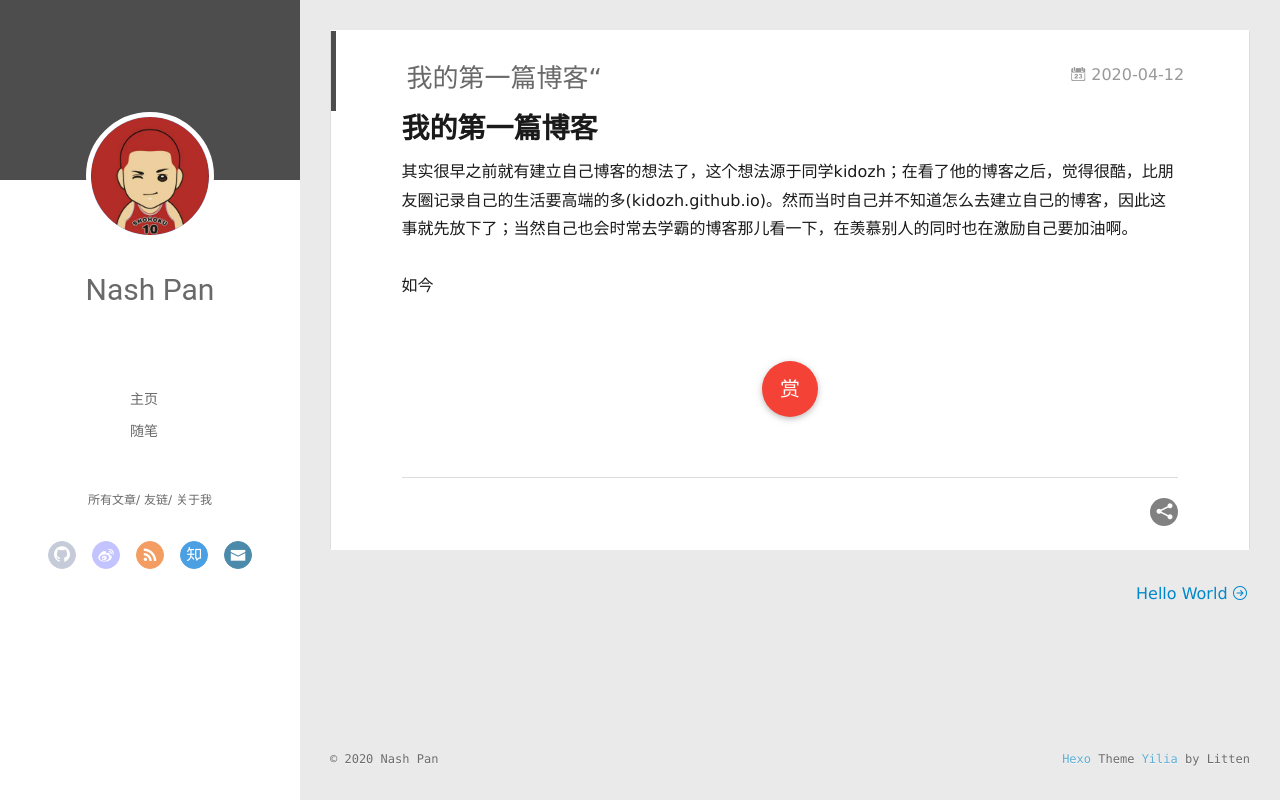
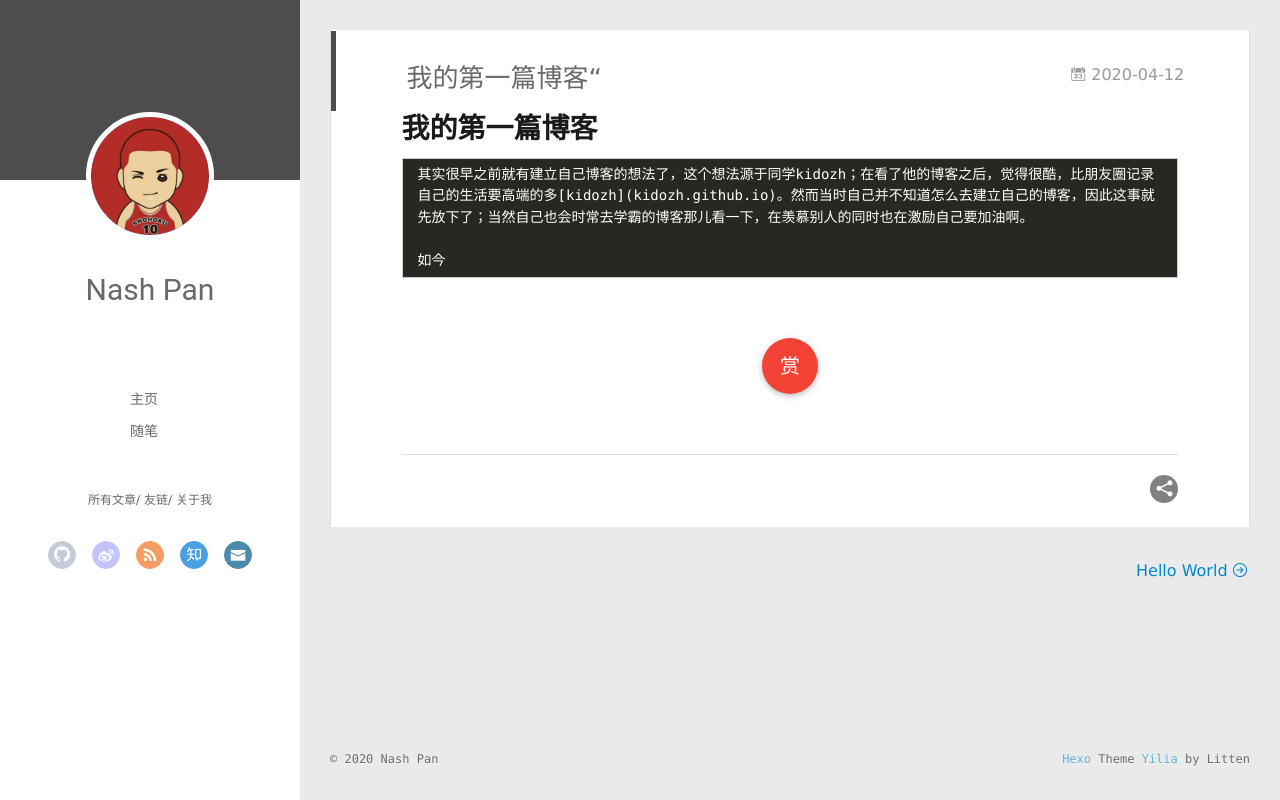
Before and after one commit to nashpan/nashpan.github.io, a plain HTML site: page 2020/04/12/我的第一篇博客“hexo-new-我的第一篇博客“/index.html in a window 1280 px wide. Drawn offline with Linux system fonts and the light colour scheme.

Commit message:
Site updated: 2020-04-12 21:56:41

```diff
--- a/2020/04/12/我的第一篇博客“hexo-new-我的第一篇博客“/index.html
+++ b/2020/04/12/我的第一篇博客“hexo-new-我的第一篇博客“/index.html
@@ -8,15 +8,15 @@
   <link rel="dns-prefetch" href="http://yoursite.com">
   <title>我的第一篇博客“ | Hexo</title>
   <meta name="viewport" content="width=device-width, initial-scale=1, maximum-scale=1">
-  <meta name="description" content="我的第一篇博客  其实很早之前就有建立自己博客的想法了，这个想法源于同学kidozh；在看了他的博客之后，觉得很酷，比朋友圈记录自己的生活要高端的多(kidozh.github.io)。然而当时自己并不知道怎么去建立自己的博客，因此这事就先放下了；当然自己也会时常去学霸的博客那儿看一下，在羡慕别人的同时也在激励自己要加油啊。   如今">
+  <meta name="description" content="我的第一篇博客其实很早之前就有建立自己博客的想法了，这个想法源于同学kidozh；在看了他的博客之后，觉得很酷，比朋友圈记录自己的生活要高端的多[kidozh](kidozh.github.io)。然而当时自己并不知道怎么去建立自己的博客，因此这事就先放下了；当然自己也会时常去学霸的博客那儿看一下，在羡慕别人的同时也在激励自己要加油啊。  如今">
 <meta property="og:type" content="article">
 <meta property="og:title" content="我的第一篇博客“">
 <meta property="og:url" content="http://yoursite.com/2020/04/12/%E6%88%91%E7%9A%84%E7%AC%AC%E4%B8%80%E7%AF%87%E5%8D%9A%E5%AE%A2%E2%80%9Chexo-new-%E6%88%91%E7%9A%84%E7%AC%AC%E4%B8%80%E7%AF%87%E5%8D%9A%E5%AE%A2%E2%80%9C/index.html">
 <meta property="og:site_name" content="Hexo">
-<meta property="og:description" content="我的第一篇博客  其实很早之前就有建立自己博客的想法了，这个想法源于同学kidozh；在看了他的博客之后，觉得很酷，比朋友圈记录自己的生活要高端的多(kidozh.github.io)。然而当时自己并不知道怎么去建立自己的博客，因此这事就先放下了；当然自己也会时常去学霸的博客那儿看一下，在羡慕别人的同时也在激励自己要加油啊。   如今">
+<meta property="og:description" content="我的第一篇博客其实很早之前就有建立自己博客的想法了，这个想法源于同学kidozh；在看了他的博客之后，觉得很酷，比朋友圈记录自己的生活要高端的多[kidozh](kidozh.github.io)。然而当时自己并不知道怎么去建立自己的博客，因此这事就先放下了；当然自己也会时常去学霸的博客那儿看一下，在羡慕别人的同时也在激励自己要加油啊。  如今">
 <meta property="og:locale" content="en_US">
 <meta property="article:published_time" content="2020-04-12T13:12:06.000Z">
-<meta property="article:modified_time" content="2020-04-12T13:46:23.625Z">
+<meta property="article:modified_time" content="2020-04-12T13:56:14.838Z">
 <meta property="article:author" content="Nash Pan">
 <meta name="twitter:card" content="summary">
 
@@ -178,9 +178,9 @@
 
     <div class="article-entry" itemprop="articleBody">
 
-        <h1 id="我的第一篇博客"><a href="#我的第一篇博客" class="headerlink" title="我的第一篇博客"></a>我的第一篇博客</h1><p>  其实很早之前就有建立自己博客的想法了，这个想法源于同学kidozh；在看了他的博客之后，觉得很酷，比朋友圈记录自己的生活要高端的多(kidozh.github.io)。然而当时自己并不知道怎么去建立自己的博客，因此这事就先放下了；当然自己也会时常去学霸的博客那儿看一下，在羡慕别人的同时也在激励自己要加油啊。</p>
-<p>  如今</p>
+        <h1 id="我的第一篇博客"><a href="#我的第一篇博客" class="headerlink" title="我的第一篇博客"></a>我的第一篇博客</h1><pre><code>其实很早之前就有建立自己博客的想法了，这个想法源于同学kidozh；在看了他的博客之后，觉得很酷，比朋友圈记录自己的生活要高端的多[kidozh](kidozh.github.io)。然而当时自己并不知道怎么去建立自己的博客，因此这事就先放下了；当然自己也会时常去学霸的博客那儿看一下，在羡慕别人的同时也在激励自己要加油啊。
 
+如今</code></pre>
 
 
 
```
Also changed, not shown: index.html (+2 -2 lines).
